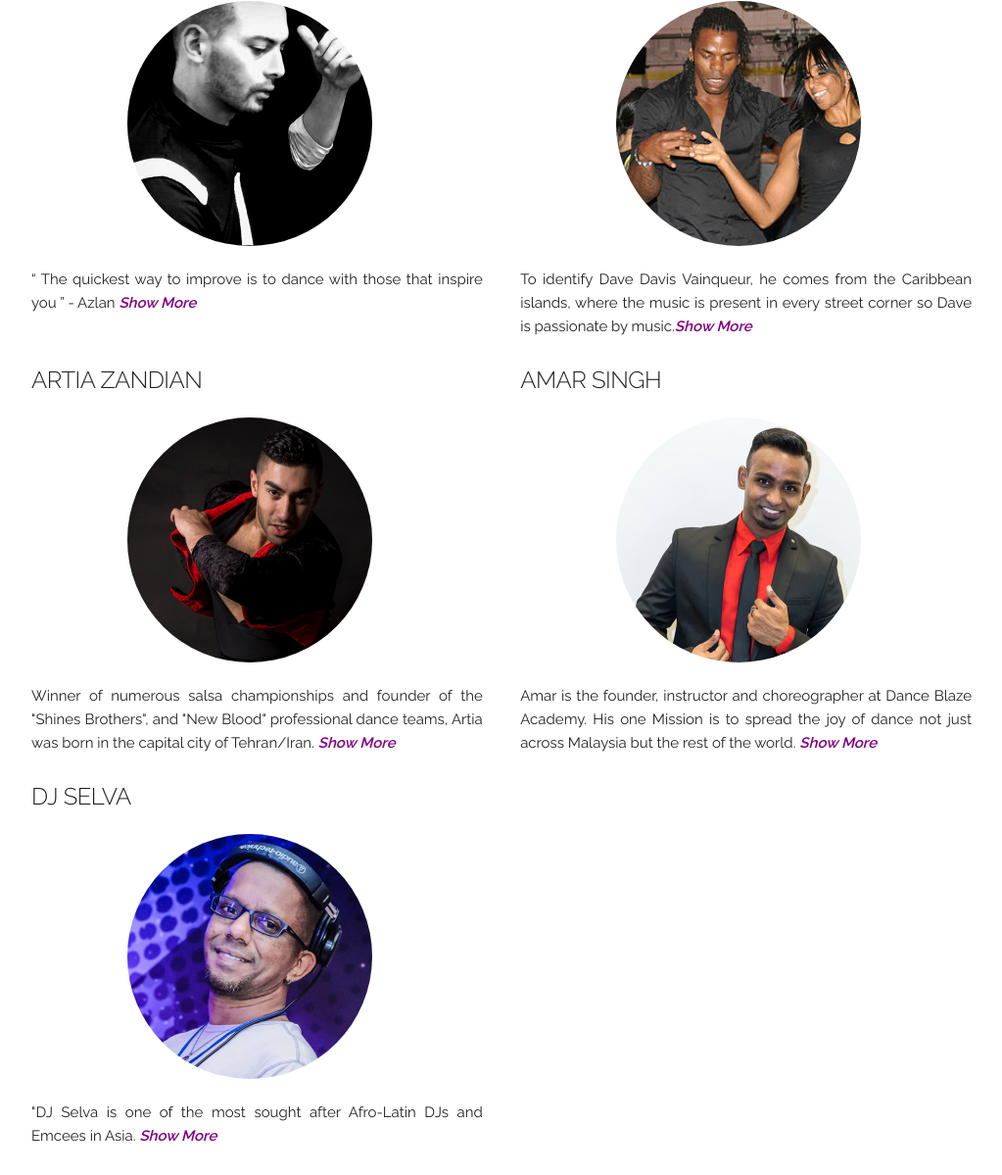
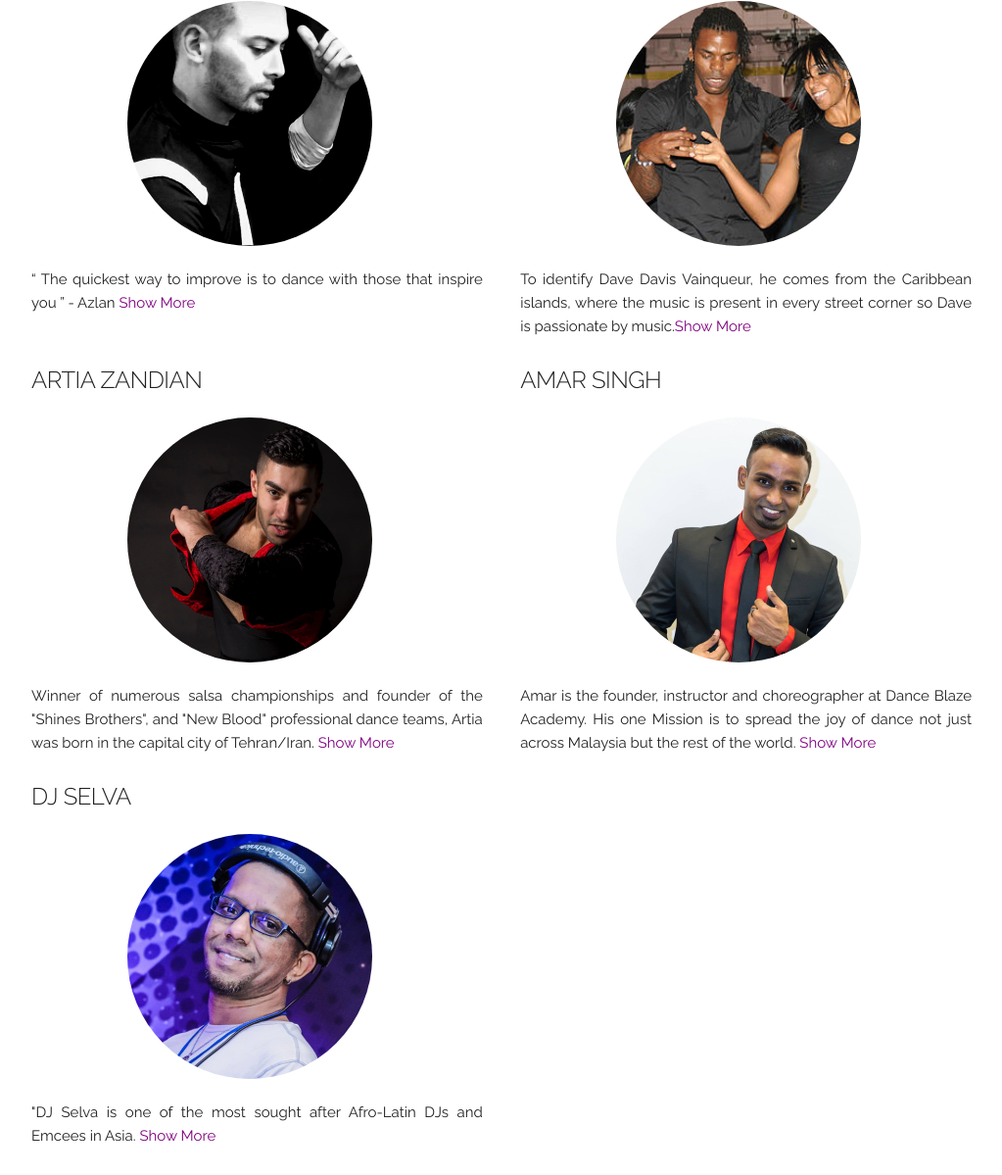
Before and after one commit to paragasu/kklatinescapade, a plain HTML site: page index.html in a window 1280 px wide. Shown: the part 1459-2658 px from the top of the page at 98% size, without its empty margins (128-1151 px from the left). Drawn offline with Linux system fonts and the light colour scheme.

Commit message:
update label style

```diff
--- a/css/style.css
+++ b/css/style.css
@@ -145,7 +145,7 @@ input:checked {
 
 .label-more {
   color: purple;
-  font-style: italic;
+  font-weight: normal;
 }
 
 label {
```
